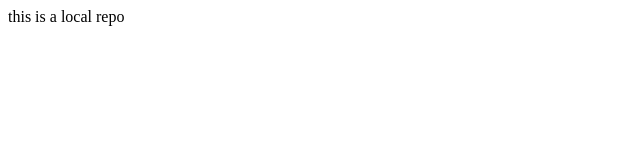
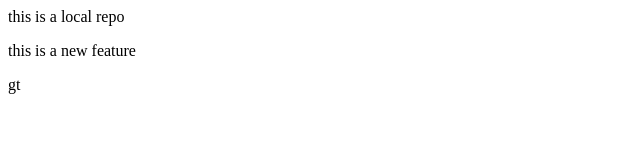
Before and after one commit to jsankhla67/localrepo, a plain HTML site: page index.html in a window 1280 px wide. Shown: the whole page, without its empty margins (0-640 px from the left). Drawn offline with Linux system fonts and the light colour scheme.

Commit message:
new feature

```diff
--- a/index.html
+++ b/index.html
@@ -1 +1,2 @@
 <p>this is a local repo</p>
+<p>this is a new feature</p>gt
```
